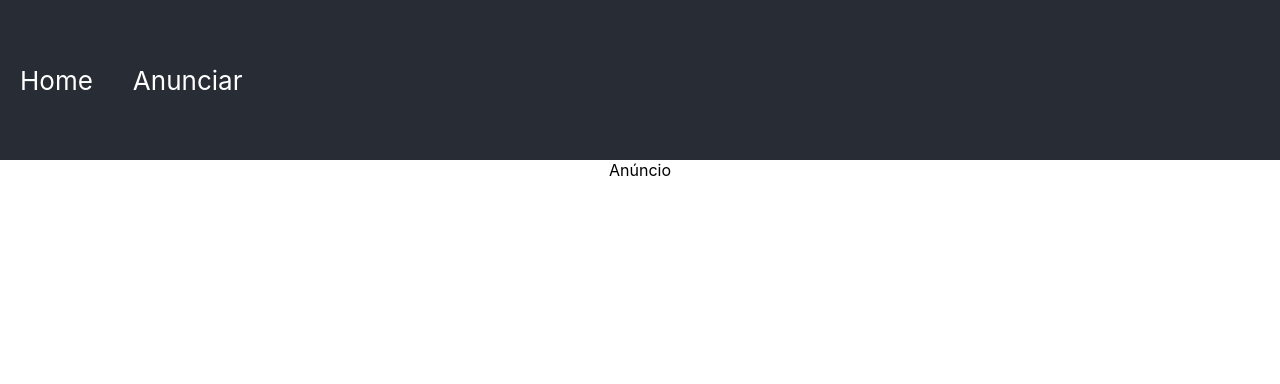
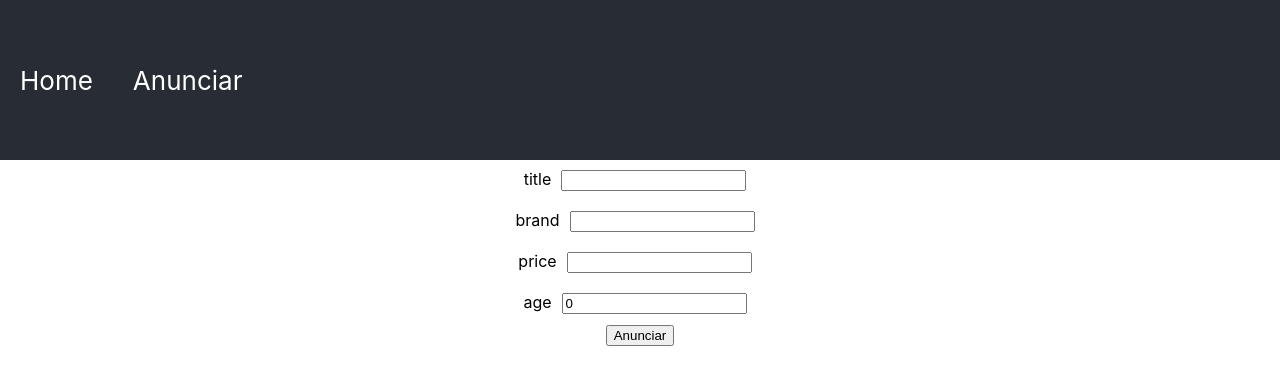
Before and after one commit to Cristiano7988/bhut, a React (Create React App) app: page /create in a window 1280 px wide. Shown: the top 384 px of the page. Built offline with nearby package versions, Linux system fonts and the light colour scheme.

Commit message:
✨ Adding the createCar page

```diff
--- a/src/App.scss
+++ b/src/App.scss
@@ -22,6 +22,26 @@
     }
   }
 
+  input {
+    margin: 10px;
+  }
+
+  .success, .fail {
+    display: inline-flex;
+    padding: 10px;
+    margin: 10px;
+    border-radius: 5px;
+    color: white;
+  }
+
+  .success {
+    background-color: green;
+  }
+
+  .fail {
+    background-color: red;
+  }
+
   &-link {
     color: #61dafb;
   }
--- /dev/null
+++ b/src/components/createCar/CreateCar.jsx
@@ -0,0 +1,107 @@
+import React, { Component } from "react";
+
+const message = {
+  text: "",
+  type: "",
+  show: false,
+};
+
+const car = {
+  title: "",
+  brand: "",
+  price: "",
+  age: 0,
+};
+
+class CreateCar extends Component {
+  constructor() {
+    super();
+    this.state = {
+      message,
+      car,
+    };
+    this.handleChange = this.handleChange.bind(this);
+    this.handleSubmit = this.handleSubmit.bind(this);
+  }
+  handleChange(e) {
+    let newCar = {};
+    newCar[e.target.name] = e.target.value;
+
+    this.setState({
+      car: {
+        ...this.state.car,
+        ...newCar,
+      },
+      message,
+    });
+  }
+  handleSubmit(e) {
+    fetch("http://api-test.bhut.com.br:3000/api/cars", {
+      method: "POST",
+      headers: {
+        Accept: "application/json",
+        "Content-Type": "application/json; charset=utf-8",
+      },
+      body: JSON.stringify(this.state.car),
+    })
+      .then((r) => (r.ok ? r.json() : false))
+      .then((r) =>
+        r ? this.setState({
+          message: {
+            text: `${r.brand} anunciado com sucesso!`,
+            show: true,
+            type: "success",
+          },
+          car,
+        })
+        : this.setState({
+          message: {
+            text: "Infelizmente o anúncio não foi enviado!",
+            show: true,
+            type: "fail",
+          },
+          car,
+        })
+      )
+      .catch((e) =>
+        this.setState({
+          message: {
+            text: "Infelizmente o anúncio não foi enviado!",
+            show: true,
+            type: "fail",
+          },
+          car,
+        })
+      );
+    e.preventDefault();
+  }
+  render() {
+    return (
+      <div>
+        <form onSubmit={this.handleSubmit}>
+          {Object.keys(this.state.car).map((field, id) =>
+            <div key={id}>
+              <label htmlFor={field}>{field}</label>
+              <input
+                id={field}
+                name={field}
+                type={field === "age" ? "number" : "text"}
+                onChange={this.handleChange}
+                value={this.state.car[field]}
+                required
+              />
+            </div>
+          )}
+          <button type="submit">Anunciar</button>
+        </form>
+        {this.state.message.show && (
+          <div className={this.state.message.type}>
+            {this.state.message.text}
+          </div>
+        )}
+      </div>
+    );
+  }
+}
+
+export default CreateCar;
--- /dev/null
+++ b/src/components/createCar/index.js
@@ -0,0 +1,2 @@
+import CreateCar from "./CreateCar"
+export default CreateCar
--- a/src/routes.js
+++ b/src/routes.js
@@ -1,6 +1,7 @@
 import React from "react";
 import { Route, BrowserRouter as Router, Routes } from "react-router-dom";
 import CarList from "./components/carList";
+import CreateCar from "./components/createCar";
 import Header from "./components/header";
 
 const Rotas = () => (
@@ -9,7 +10,7 @@ const Rotas = () => (
 
     <Routes>
       <Route element={<CarList />} path="/" />
-      <Route element={<div>Anúncio</div>} path="/create" />
+      <Route element={<CreateCar />} path="/create" />
       <Route path="/car">
         <Route element={<div>Detalhes sobre o carro</div>} path="1" />
         <Route element={<div>Editar carro</div>} path="1/edit" />
```
